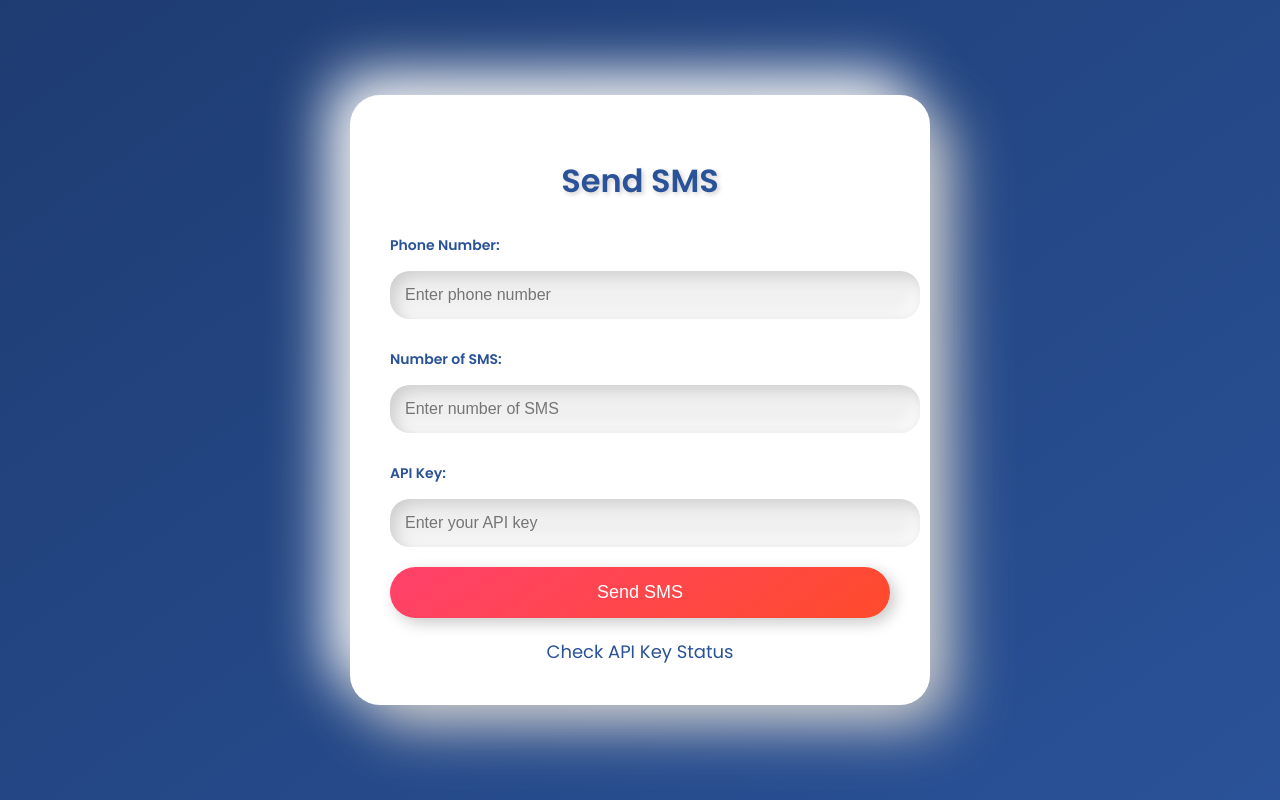
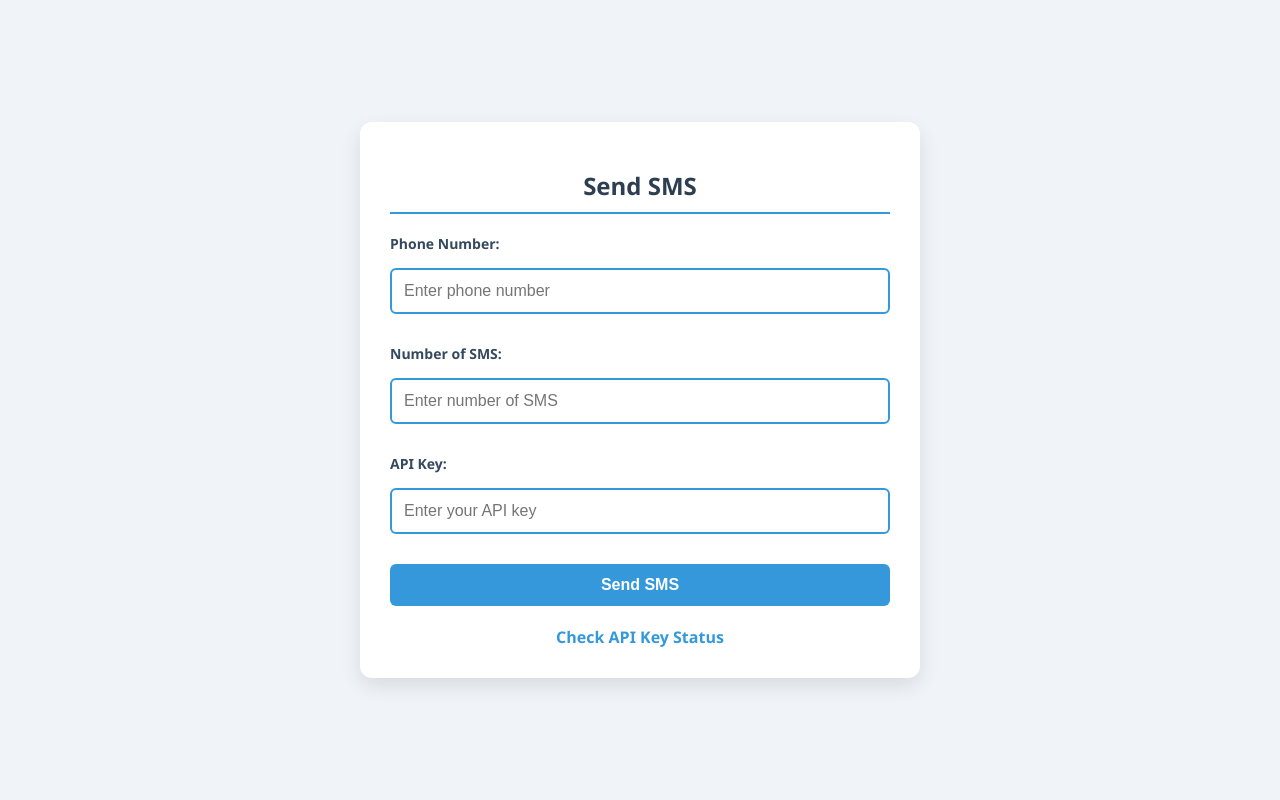
Before and after one commit to koala1201-code/btc, a plain HTML site: page index.html in a window 1280 px wide. Drawn offline with Linux system fonts and the light colour scheme.

Commit message:
Update index.html

```diff
--- a/index.html
+++ b/index.html
@@ -5,116 +5,96 @@
     <meta name="viewport" content="width=device-width, initial-scale=1.0">
     <title>Send SMS</title>
     <style>
-        @import url('https://fonts.googleapis.com/css2?family=Poppins:wght@300;400;600&display=swap');
-
         body {
-            font-family: 'Poppins', sans-serif;
-            background: linear-gradient(145deg, #1e3c72, #2a5298);
+            font-family: 'Segoe UI', Tahoma, Geneva, Verdana, sans-serif;
+            background-color: #f0f4f8;
             margin: 0;
-            padding: 0;
+            padding: 20px;
             display: flex;
             justify-content: center;
             align-items: center;
             min-height: 100vh;
-            color: #fff;
+            box-sizing: border-box;
         }
-
         .container {
-            background: #ffffff;
-            border-radius: 30px;
-            box-shadow: 20px 20px 60px #c9c9c9, -20px -20px 60px #ffffff;
-            padding: 40px;
             max-width: 500px;
             width: 100%;
+            background: #ffffff;
+            padding: 30px;
+            border-radius: 12px;
+            box-shadow: 0 8px 20px rgba(0, 0, 0, 0.1);
             text-align: center;
-            transition: transform 0.3s ease, box-shadow 0.3s ease;
         }
-
-        .container:hover {
-            transform: scale(1.05);
-            box-shadow: 25px 25px 75px #b1b1b1, -25px -25px 75px #ffffff;
+        h1 {
+            font-size: 24px;
+            color: #2c3e50;
+            margin-bottom: 20px;
+            border-bottom: 2px solid #3498db;
+            padding-bottom: 10px;
         }
-
-        h1 {
-            font-size: 32px;
-            font-weight: 600;
-            color: #2a5298;
-            margin-bottom: 30px;
-            text-shadow: 2px 2px 5px rgba(0, 0, 0, 0.2);
-        }
-
         label {
             display: block;
             margin: 10px 0 5px;
             font-weight: 600;
-            color: #2a5298;
+            font-size: 14px;
+            color: #34495e;
             text-align: left;
-            font-size: 14px;
         }
-
         input[type="text"],
         input[type="number"] {
             width: 100%;
-            padding: 15px;
+            padding: 12px;
             margin: 10px 0 20px;
-            border: none;
-            border-radius: 20px;
+            border: 2px solid #3498db;
+            border-radius: 6px;
+            box-sizing: border-box;
             font-size: 16px;
-            color: #333;
-            background: #f0f0f0;
-            box-shadow: inset 5px 5px 15px #cccccc, inset -5px -5px 15px #ffffff;
-            transition: all 0.3s ease;
+            transition: border-color 0.3s, box-shadow 0.3s;
         }
-
         input[type="text"]:focus,
         input[type="number"]:focus {
-            box-shadow: inset 5px 5px 15px #b8b8b8, inset -5px -5px 15px #ffffff;
+            border-color: #2980b9;
+            box-shadow: 0 0 8px rgba(41, 128, 185, 0.3);
             outline: none;
         }
-
         button {
-            background: linear-gradient(145deg, #ff416c, #ff4b2b);
+            background-color: #3498db;
             color: #fff;
             border: none;
-            padding: 15px;
-            border-radius: 30px;
+            padding: 12px 20px;
+            border-radius: 6px;
             cursor: pointer;
-            font-size: 18px;
-            transition: all 0.3s ease;
+            font-size: 16px;
+            font-weight: bold;
+            transition: background-color 0.3s, transform 0.3s;
             width: 100%;
-            box-shadow: 5px 5px 15px #c9c9c9, -5px -5px 15px #ffffff;
+            margin-top: 10px;
         }
-
         button:hover {
-            background: linear-gradient(145deg, #ff4b2b, #ff416c);
-            box-shadow: 5px 5px 20px #ff7b7b, -5px -5px 20px #ff9999;
+            background-color: #2980b9;
+            transform: translateY(-2px);
         }
-
         #result {
             margin-top: 20px;
-            padding: 20px;
-            background: #f9f9f9;
-            border-radius: 20px;
-            box-shadow: inset 5px 5px 15px #c9c9c9, inset -5px -5px 15px #ffffff;
+            padding: 15px;
+            background: #ecf0f1;
+            border: 2px solid #bdc3c7;
+            border-radius: 6px;
             text-align: left;
-            font-size: 16px;
-            color: #333;
+            font-size: 14px;
+            color: #2c3e50;
             display: none;
         }
-
         a {
             display: inline-block;
             margin-top: 20px;
-            color: #2a5298;
+            color: #3498db;
             text-decoration: none;
-            font-size: 18px;
-            transition: all 0.3s ease;
+            font-size: 16px;
+            font-weight: bold;
         }
-
         a:hover {
             text-decoration: underline;
-            color: #2a5298;
-            text-shadow: 0 0 5px rgba(0, 0, 0, 0.3);
         }
     </style>
 </head>
```
